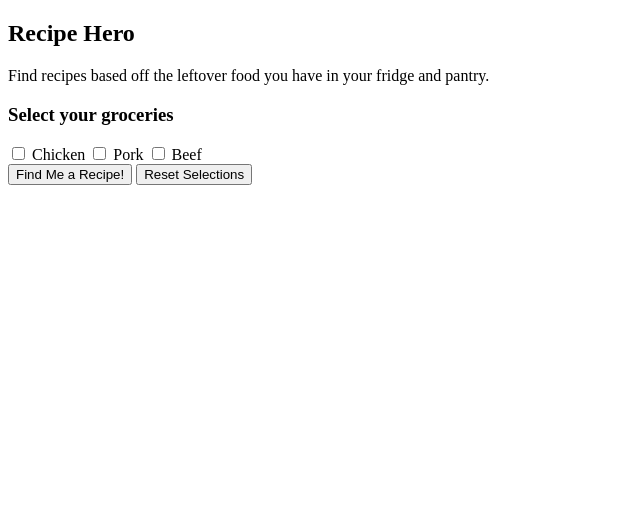
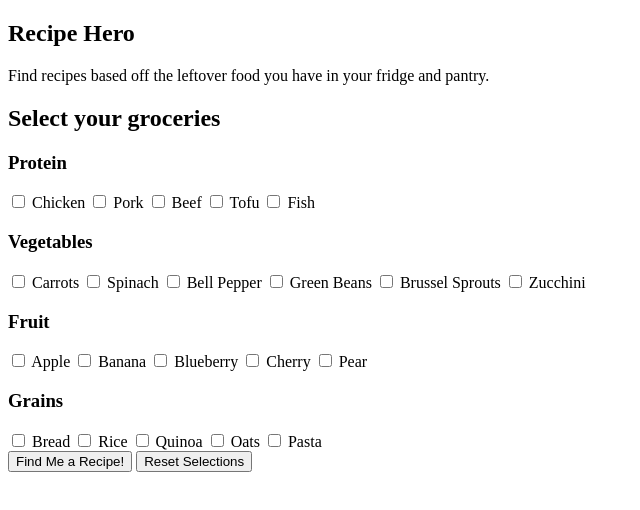
Before and after one commit to kaitlynyancey/recipe-app, a plain HTML site: page index.html in a window 1280 px wide. Shown: the whole page, without its empty margins (0-640 px from the left). Drawn offline with nearby package versions, Linux system fonts and the light colour scheme.

Commit message:
added feature to show ingedients used and ingredients missing. added reset button

```diff
--- a/index.html
+++ b/index.html
@@ -12,17 +12,60 @@
         <p>Find recipes based off the leftover food you have in your fridge and pantry.</p>
     </section>
     <section>
-        <h3>Select your groceries</h3>
+        <h2>Select your groceries</h2>
         <form>
-            <input class="foodSelect" type="checkbox" id="chicken" name="protein" value="chicken">
+            <h3>Protein</h3>
+            <input class="foodSelect" type="checkbox" id="chicken" name="ingredient" value="chicken">
             <label for="chicken">Chicken</label>
-            <input class = "foodSelect" type="checkbox" id="pork" name="protein" value="pork">
+            <input class = "foodSelect" type="checkbox" id="pork" name="ingredient" value="pork">
             <label for="pork">Pork</label>
-            <input class = "foodSelect" type="checkbox" id="beef" name="protein" value="beef">
+            <input class = "foodSelect" type="checkbox" id="beef" name="ingredient" value="beef">
             <label for="beef">Beef</label>
+            <input class = "foodSelect" type="checkbox" id="tofu" name="ingredient" value="tofu">
+            <label for="tofu">Tofu</label>
+            <input class = "foodSelect" type="checkbox" id="fish" name="ingredient" value="fish">
+            <label for="fish">Fish</label>
+            <br>
+            <h3>Vegetables</h3>
+            <input class="foodSelect" type="checkbox" id="carrots" name="ingredient" value="carrots">
+            <label for="carrots">Carrots</label>
+            <input class="foodSelect" type="checkbox" id="spinach" name="ingredient" value="spinach">
+            <label for="spinach">Spinach</label>
+            <input class="foodSelect" type="checkbox" id="bell-pepper" name="ingredient" value="bell-pepper">
+            <label for="bell-pepper">Bell Pepper</label>
+            <input class="foodSelect" type="checkbox" id="green-beans" name="ingredient" value="green-beans">
+            <label for="green-beans">Green Beans</label>
+            <input class="foodSelect" type="checkbox" id="brussel-sprouts" name="ingredient" value="brussel-sprouts">
+            <label for="brussel-sprouts">Brussel Sprouts</label>
+            <input class="foodSelect" type="checkbox" id="zucchini" name="ingredient" value="zucchini">
+            <label for="zucchini">Zucchini</label>
+            <br>
+            <h3>Fruit</h3>
+            <input class="foodSelect" type="checkbox" id="apple" name="ingredient" value="apple">
+            <label for="apple">Apple</label>
+            <input class="foodSelect" type="checkbox" id="banana" name="ingredient" value="banana">
+            <label for="banana">Banana</label>
+            <input class="foodSelect" type="checkbox" id="blueberry" name="ingredient" value="blueberry">
+            <label for="blueberry">Blueberry</label>
+            <input class="foodSelect" type="checkbox" id="cherry" name="ingredient" value="cherry">
+            <label for="cherry">Cherry</label>
+            <input class="foodSelect" type="checkbox" id="pear" name="ingredient" value="pear">
+            <label for="pear">Pear</label>
+            <br>
+            <h3>Grains</h3>
+            <input class="foodSelect" type="checkbox" id="bread" name="ingredient" value="bread">
+            <label for="bread">Bread</label>
+            <input class="foodSelect" type="checkbox" id="rice" name="ingredient" value="rice">
+            <label for="rice">Rice</label>
+            <input class="foodSelect" type="checkbox" id="quinoa" name="ingredient" value="quinoa">
+            <label for="quinoa">Quinoa</label>
+            <input class="foodSelect" type="checkbox" id="oats" name="ingredient" value="oats">
+            <label for="oats">Oats</label>
+            <input class="foodSelect" type="checkbox" id="pasta" name="ingredient" value="pasta">
+            <label for="pasta">Pasta</label>
             <br>
             <button type="submit">Find Me a Recipe!</button>
-            <button type="reset">Reset Selections</button>
+            <button type="reset" class="js-reset">Reset Selections</button>
         </form>
     </section>
 
--- a/script.js
+++ b/script.js
@@ -23,7 +23,7 @@ function formSubmit(){
 function findRecipe(checkedItems){
     const params = {
         ingredients: checkedItems.join(),
-        number: "10",
+        number: "5",
         limitLicense: "true",
         ranking: "1",
         ignorePantry: "true",
@@ -53,33 +53,27 @@ function displayResults(response){
     for (let i=0; i<response.length; i++){
         var title = response[i].title.toLowerCase().replace(/\s/g,'-');
         var linkTitle = "https://spoonacular.com/" + title + "-" + response[i].id;
-        //console.log(linkTitle);
+        //Get a list of selected ingredients used in the recipe
+        var usedIngredients = Object.keys(response[i].usedIngredients).map(x => `${response[i].usedIngredients[x].name}`)
+        //Get a list of missing ingredients used in the recipe
+        var missedIngredients = Object.keys(response[i].missedIngredients).map(x => `${response[i].missedIngredients[x].name}`)
+        console.log(missedIngredients);
         $('#results-list').append(
             `<li>
                 <h3>${response[i].title}</h3>
-                <a href="${linkTitle}">${linkTitle}</a><br>
-                <img src=${response[i].image}>
+                <p>Link to Recipe:
+                <a href="${linkTitle}" target="_blank">${linkTitle}</a><br>
+                <p>Used ingredients: <b>${usedIngredients.join(", ")}</b></p>
+                <p>Ingredients still needed: <b>${missedIngredients.join(", ")}</b></p>
+                <img src=${response[i].image}></p>
             </li>`
         )
+
 
     }
 
 }
 
-//function to get the recipe details for each id
-/*function getRecipeLink(id){
-    console.log(id);
-    return fetch(`https://api.spoonacular.com/recipes/${id}/information?apiKey=${key}`)
-    .then(response => {
-        if (response.ok){
-            return response.json();
-        }
-        throw new Error(response.statusText)
-    })
-    .then(responseJson => console.log(responseJson.spoonacularSourceUrl))
-    .catch(error => alert('Something went wrong. Try again.'));
-}
-    */
 
 //function to format the query parameters into the required string to make the API call
 function formatParams(params){
@@ -87,5 +81,20 @@ function formatParams(params){
     return query.join('&');
 }
 
+//function to reset selections and results
+function resetPage(){
+    $("button.js-reset").on("click", function(event){
+        event.preventDefault();
+        $('#results').addClass('hidden');
+        console.log("reset");
+        $('input[type="checkbox"]:checked').prop('checked',false);
+    })
+}
+
 //call function
-$(formSubmit);
+function callFunctions(){
+    formSubmit();
+    resetPage();
+}
+
+$(callFunctions);
```
